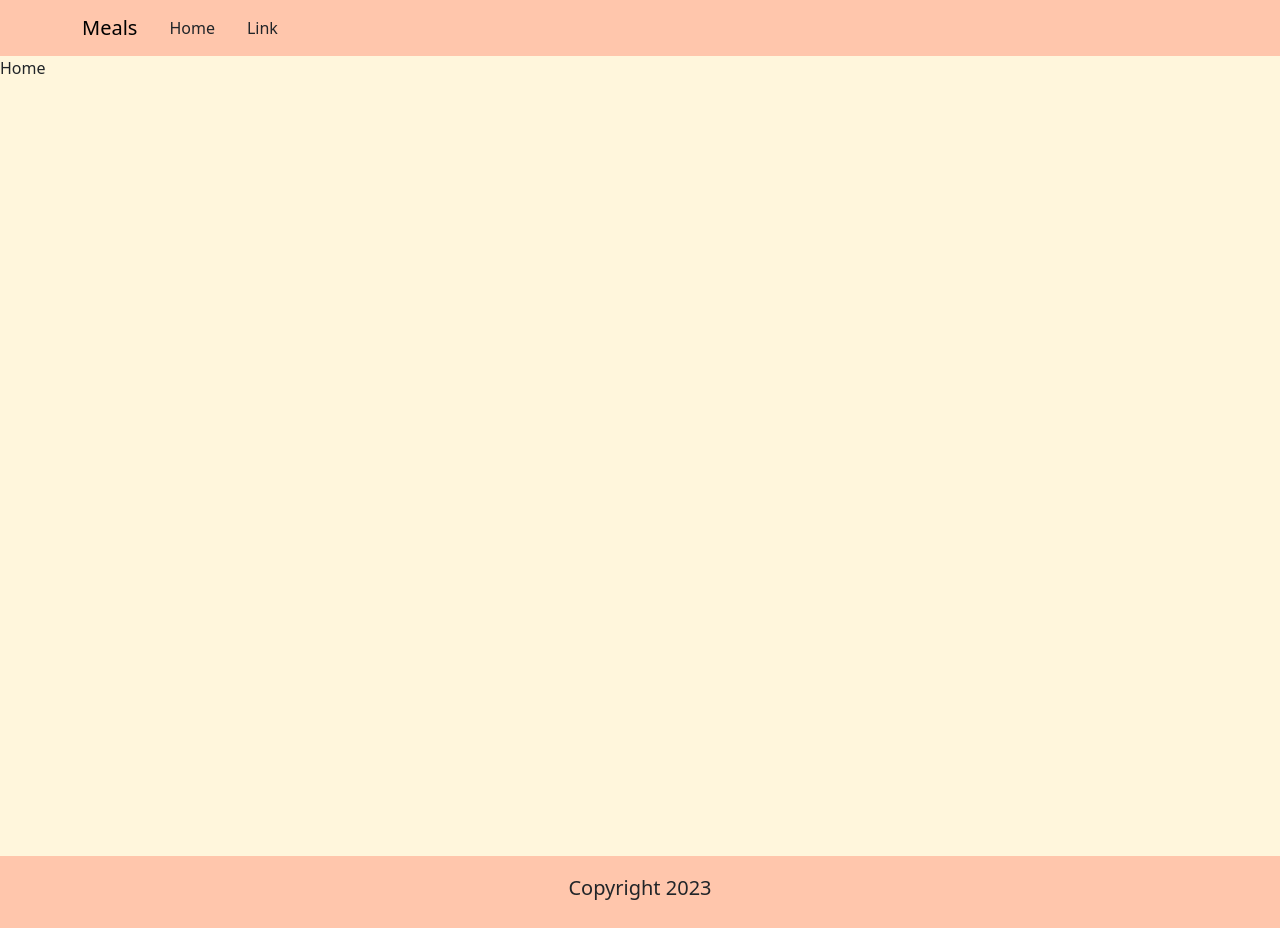
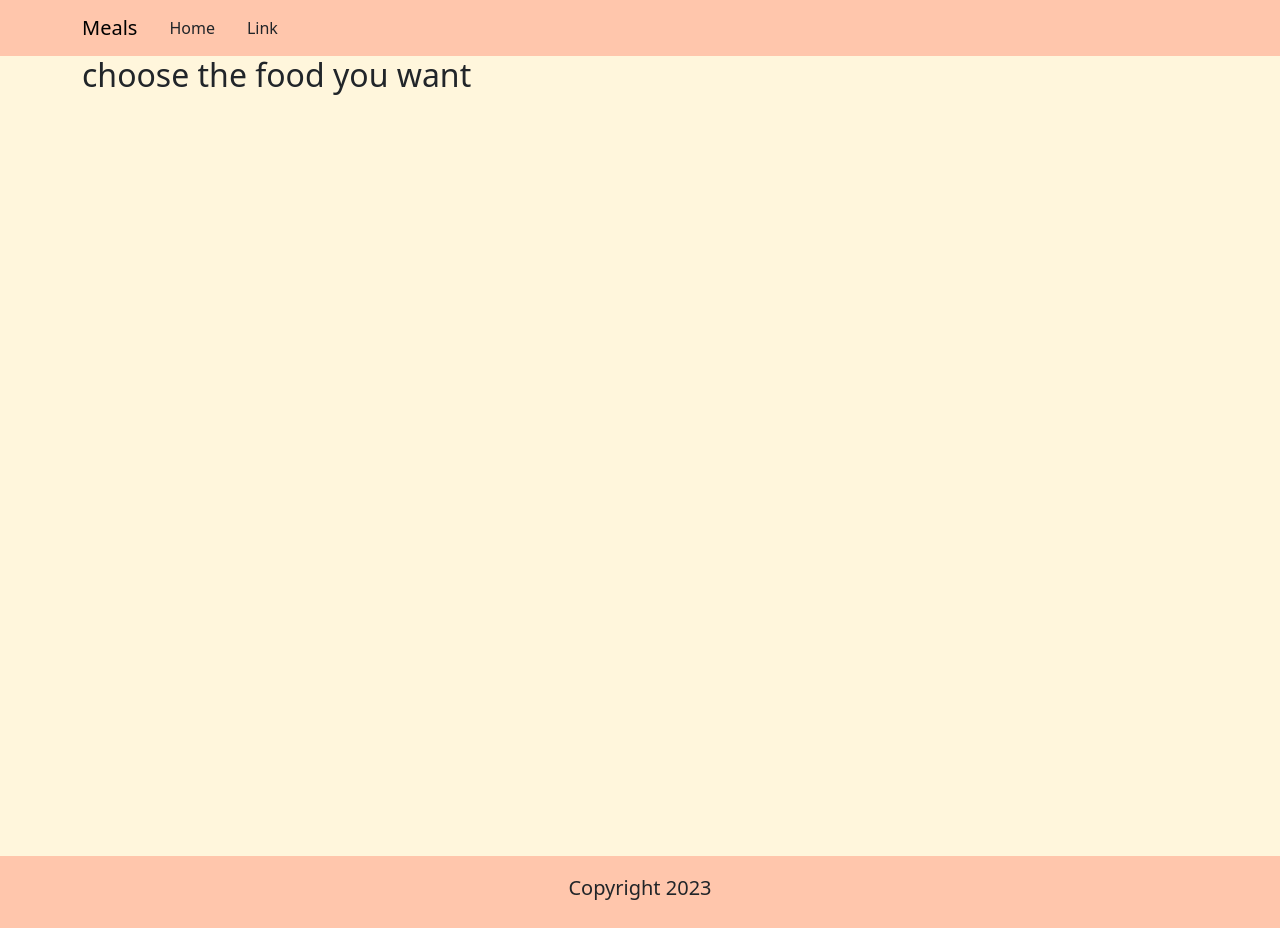
Before and after one commit to HafizhMA/Meals, a React (Vite) app: page / in a window 1280 px wide. Built offline with nearby package versions, Linux system fonts and the light colour scheme.

Commit message:
jumbotron

```diff
--- a/src/pages/Home.jsx
+++ b/src/pages/Home.jsx
@@ -6,7 +6,14 @@ const Home = () => {
   return (
     <>
       <Header />
-      <section id="jumbotron">Home</section>
+      <section id="jumbotron">
+        <div className="container d-flex flex-wrap">
+          <div className="textjumbotron">
+            <h2>choose the food you want</h2>
+          </div>
+          <div className="imgjumbotron"></div>
+        </div>
+      </section>
       <Footer />
     </>
   );
```
